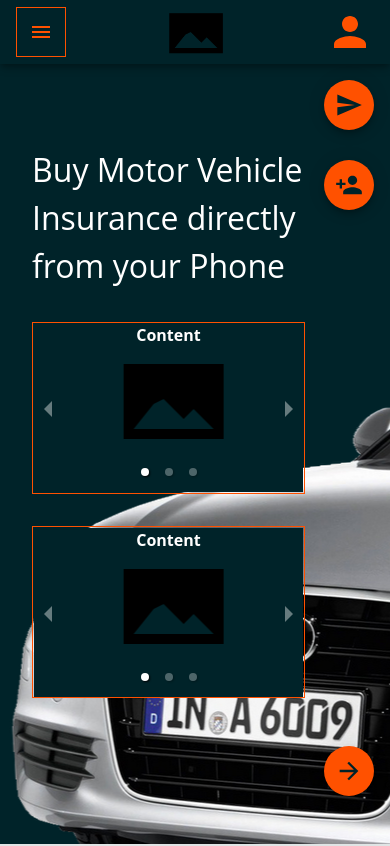
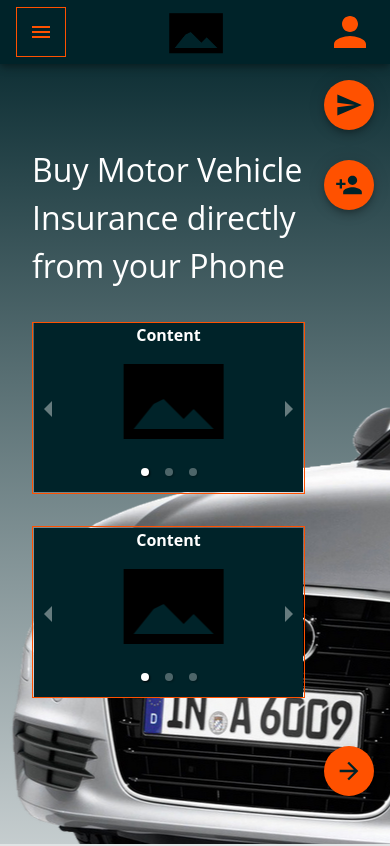
Before and after one commit to FAenX/insurance_demo_app, a React (Create React App) app: page / in a window 390 px wide. Shown: the top 846 px of the page. Built offline with nearby package versions, Linux system fonts and the light colour scheme; no server answers.

Commit message:
cover gradient

```diff
--- a/src/App.scss
+++ b/src/App.scss
@@ -269,9 +269,12 @@ body {
   @include fullscreen();
   position: relative;
   font-weight: 700;
-  background-image: url(./assets/images/image1.png);
-  background-color: $color_1;
-  background-repeat: no-repeat;
+  background-image: linear-gradient(to bottom, $color_1, $color_3);
+
+  .cover-background{
+    background-image: url(./assets/images/image1.png);
+    background-repeat: no-repeat;
+  }
   //home
 .home {
   @include flex-col();
@@ -1159,16 +1162,11 @@ body {
   table {
 
   }
-  .cover-page{
+  .cover-background{
     background-position-x: -10vh;
     background-position-y: 25vh;
   }
 
-  .page2-cover {
-    background-position-x: -10vh;
-    background-position-y: 25vh;
-
-  }
   .page-headline-text {
 
 
--- a/src/frontpage/HomeCarousel.js
+++ b/src/frontpage/HomeCarousel.js
@@ -12,7 +12,7 @@ export class HomeCarousel1 extends React.Component {
 
                 infiniteLoop
                 autoPlay
-                interval={7200}
+                interval={30000}
                 swipeable={true}
                 showIndicators={true}
                 showThumbs={false}
@@ -49,7 +49,7 @@ export class HomeCarousel2 extends React.Component {
 
                 infiniteLoop
                 autoPlay
-                interval={7200}
+                interval={30000}
                 swipeable={true}
                 showIndicators={true}
                 showThumbs={false}
--- a/src/frontpage/frontPage.js
+++ b/src/frontpage/frontPage.js
@@ -33,7 +33,9 @@ class FrontPage extends React.Component {
                 <GetStartedButton />
                 <FreeQuotationButton />
                 <div className="cover-page">
-                    <Home/>
+                    <div className="cover-background">
+                        <Home/>
+                    </div>
                 </div>
 
                     <HowItWorks/>
```
